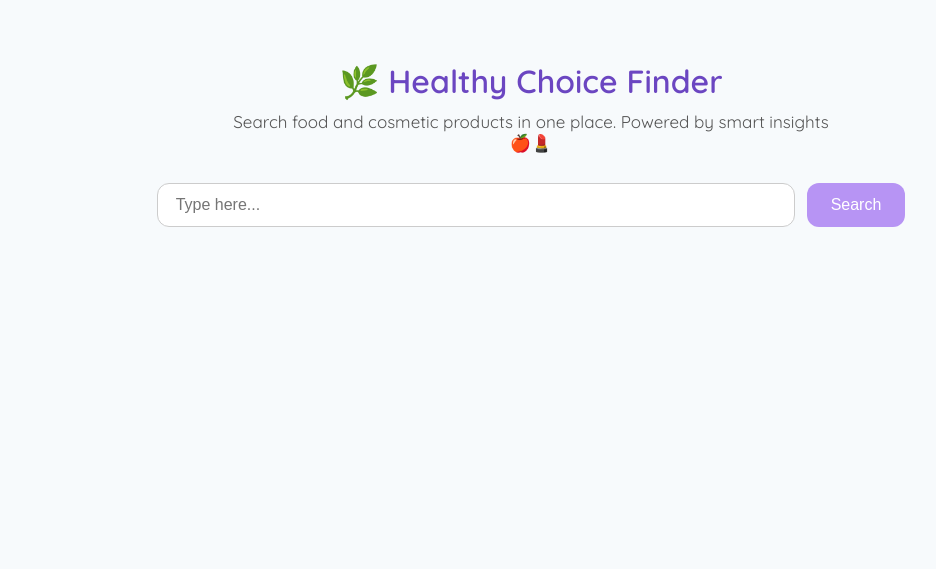
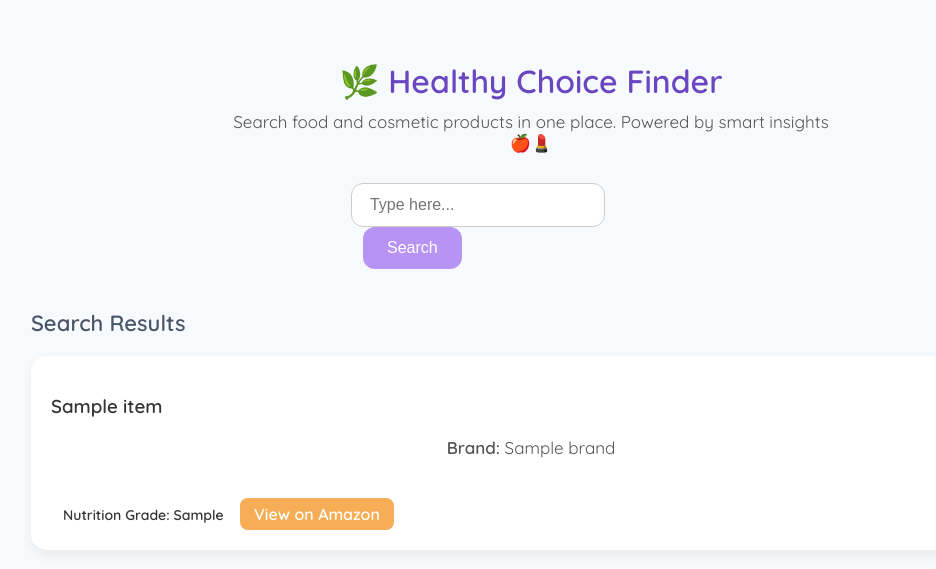
Before and after one commit to Akhil-py/DiamondHacks-FoodNutritionAnalyzer, a Flask app: template flask-template/templates/another1.html in a window 1280 px wide. Shown: the top 569 px of the page, without its empty margins (109-1045 px from the left). Run offline with Flask 3, Linux system fonts and the light colour scheme; the template is opened without the code that fills it: most values are stand-ins (such as "Sample title", 1, 10 or a date in 2020); parts of the project's set-up code (start-up, migrations or seed data) failed here and were passed over.

Commit message:
Integrated search API with frontend

```diff
--- a/flask-template/sortingAPI/sorting.py
+++ b/flask-template/sortingAPI/sorting.py
@@ -7,7 +7,7 @@
 import requests
 from bs4 import BeautifulSoup
 import pandas as pd
-from os import sched_setparam
+#from os import sched_setparam
 
 from scrapingbee import ScrapingBeeClient
 
--- a/flask-template/templates/another1.html
+++ b/flask-template/templates/another1.html
@@ -136,11 +136,29 @@
   <p>Search food and cosmetic products in one place. Powered by smart insights 🍎💄</p>
 
   <div id="searchSection">
-    <input type="text" id="searchInput" placeholder="Type here...">
-    <button onclick="search()">Search</button>
+    <form method="POST" action="/search">
+      <input type="text" id="searchInput" name="query" placeholder="Type here..." value="{{ query if query else '' }}">
+      <button type="submit">Search</button>
+    </form>
   </div>
 
-  <div id="results"></div>
+  <div id="results">
+    {% if results %}
+      <h2>Search Results</h2>
+      {% for item in results %}
+        <div class="card">
+          <div class="card-info">
+            <h3>{{ item.product_name }}</h3>
+            <p><strong>Brand:</strong> {{ item.brand }}</p>
+            <span class="nutri">Nutrition Grade: {{ item.nutrition_grade }}</span>
+            <a href="{{ item.amazon_link }}" class="amazon-link" target="_blank">View on Amazon</a>
+          </div>
+        </div>
+      {% endfor %}
+    {% elif query %}
+      <p style="text-align:center; color:#999;">No results found for "{{ query }}".</p>
+    {% endif %}
+  </div>
 
   <script>
   function search() {
```
